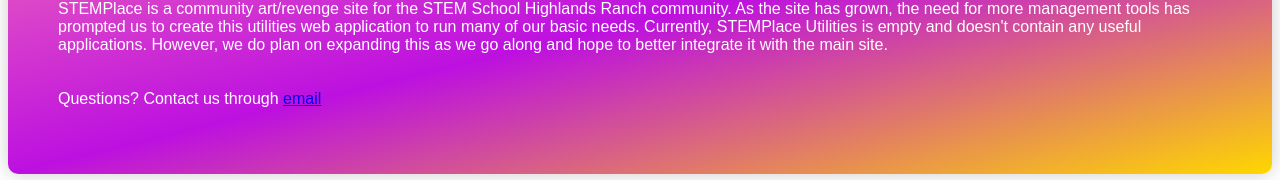
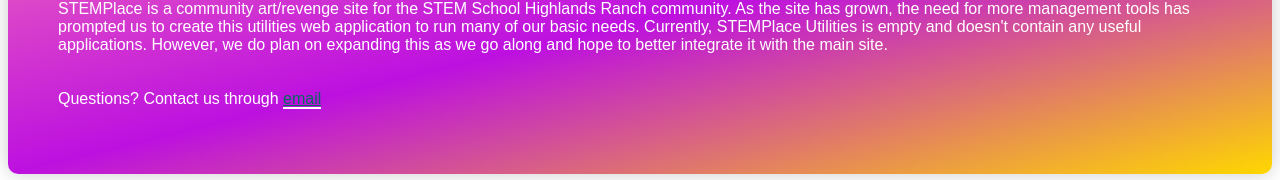
Before and after one commit to zulujive/SPUtils, a website: page index.html in a window 1280 px wide. Shown: the part 138-318 px from the top of the page. Drawn offline with Linux system fonts and the light colour scheme.

Commit message:
Formatted link attribute

```diff
--- a/index.html
+++ b/index.html
@@ -5,6 +5,11 @@
       h1 {
         color: #fff;
         text-align: center;
+      }
+      a {
+        color: #05695f;
+        border-bottom: 2px solid #fff;
+        transition: border-bottom 0.2s ease;
       }
       .container {
         margin: 0 auto;
```
